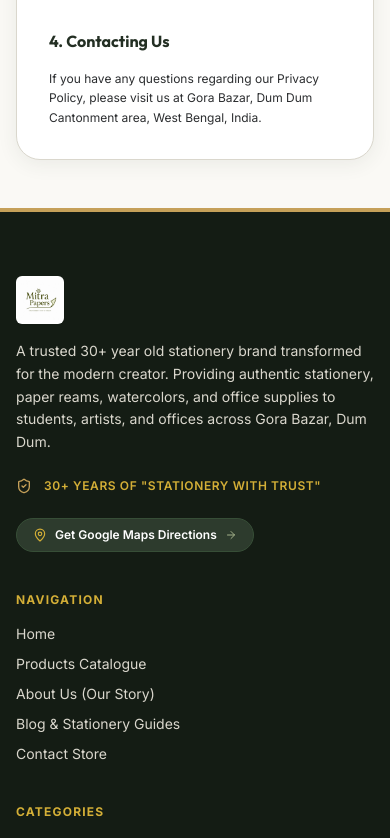
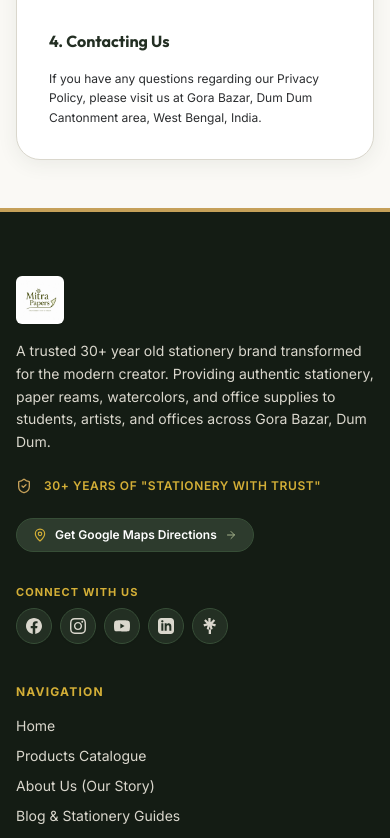
Before and after one commit to tejodeepmitraroy/Mitra-Papers, a Next.js app: page /privacy in a window 390 px wide. Shown: the part 976-1814 px from the top of the page. Built offline with nearby package versions, Linux system fonts and the light colour scheme.

Commit message:
feat: Add Google verification, fix mobile UI/UX map & modal, update social media links and clean mobile navigation

```diff
--- /dev/null
+++ b/public/google5cdbd0aa857315ca.html
@@ -0,0 +1 @@
+google-site-verification: google5cdbd0aa857315ca.html
--- a/src/app/layout.tsx
+++ b/src/app/layout.tsx
@@ -60,6 +60,9 @@
     index: true,
     follow: true,
   },
+  verification: {
+    google: "google5cdbd0aa857315ca.html",
+  },
 };
 
 export default function RootLayout({
--- a/src/components/FloatingCallButtons.tsx
+++ b/src/components/FloatingCallButtons.tsx
@@ -28,7 +28,7 @@
   if (!isVisible) return null;
 
   return (
-    <div className="fixed bottom-5 right-5 z-50 flex flex-col items-end gap-3 group">
+    <div className="fixed bottom-5 right-5 z-30 flex flex-col items-end gap-3 group">
 
       {/* Optional helper tooltip badge */}
       {showTooltip && (
--- a/src/components/Footer.tsx
+++ b/src/components/Footer.tsx
@@ -48,6 +48,79 @@
                 <span>Get Google Maps Directions</span>
                 <ArrowRight className="w-3 h-3 text-sage-300" />
               </a>
+            </div>
+
+            {/* Social Media Links */}
+            <div className="pt-4 space-y-2">
+              <span className="text-[11px] font-bold uppercase tracking-widest text-gold-400 block">
+                Connect With Us
+              </span>
+              <div className="flex items-center flex-wrap gap-2">
+                <a
+                  href={STORE_INFO.socialLinks.facebook}
+                  target="_blank"
+                  rel="noopener noreferrer"
+                  aria-label="Facebook"
+                  className="w-9 h-9 rounded-full bg-olive-900 border border-olive-700 text-sage-200 flex items-center justify-center hover:bg-[#1877F2] hover:border-[#1877F2] hover:text-white transition-all shadow-sm hover:scale-105"
+                  title="Follow on Facebook"
+                >
+                  <svg className="w-4 h-4 fill-current" viewBox="0 0 24 24">
+                    <path d="M24 12.073c0-6.627-5.373-12-12-12s-12 5.373-12 12c0 5.99 4.388 10.954 10.125 11.854v-8.385H7.078v-3.47h3.047V9.43c0-3.007 1.792-4.669 4.533-4.669 1.312 0 2.686.235 2.686.235v2.953H15.83c-1.491 0-1.956.925-1.956 1.874v2.25h3.328l-.532 3.47h-2.796v8.385C19.612 23.027 24 18.062 24 12.073z"/>
+                  </svg>
+                </a>
+
+                <a
+                  href={STORE_INFO.socialLinks.instagram}
+                  target="_blank"
+                  rel="noopener noreferrer"
+                  aria-label="Instagram"
+                  className="w-9 h-9 rounded-full bg-olive-900 border border-olive-700 text-sage-200 flex items-center justify-center hover:bg-[#E4405F] hover:border-[#E4405F] hover:text-white transition-all shadow-sm hover:scale-105"
+                  title="Follow on Instagram"
+                >
+                  <svg className="w-4 h-4 fill-current" viewBox="0 0 24 24">
+                    <path d="M12 2.163c3.204 0 3.584.012 4.85.07 3.252.148 4.771 1.691 4.919 4.919.058 1.265.069 1.645.069 4.849 0 3.205-.012 3.584-.069 4.849-.149 3.225-1.664 4.771-4.919 4.919-1.266.058-1.644.07-4.85.07-3.204 0-3.584-.012-4.849-.07-3.26-.149-4.771-1.699-4.919-4.92-.058-1.265-.07-1.644-.07-4.849 0-3.204.013-3.583.07-4.849.149-3.227 1.664-4.771 4.919-4.919 1.266-.057 1.645-.069 4.849-.069zm0-2.163c-3.259 0-3.667.014-4.947.072-4.358.2-6.78 2.618-6.98 6.98-.059 1.281-.073 1.689-.073 4.948 0 3.259.014 3.668.072 4.948.2 4.358 2.618 6.78 6.98 6.98 1.281.058 1.689.072 4.948.072 3.259 0 3.668-.014 4.948-.072 4.354-.2 6.782-2.618 6.979-6.98.059-1.28.073-1.689.073-4.948 0-3.259-.014-3.667-.072-4.947-.196-4.354-2.617-6.78-6.979-6.98-1.281-.059-1.69-.073-4.949-.073zm0 5.838c-3.403 0-6.162 2.759-6.162 6.162s2.759 6.163 6.162 6.163 6.162-2.759 6.162-6.163c0-3.403-2.759-6.162-6.162-6.162zm0 10.162c-2.209 0-4-1.79-4-4 0-2.209 1.791-4 4-4s4 1.791 4 4c0 2.21-1.791 4-4 4zm6.406-11.845c-.796 0-1.441.645-1.441 1.44s.645 1.44 1.441 1.44c.795 0 1.439-.645 1.439-1.44s-.644-1.44-1.439-1.44z"/>
+                  </svg>
+                </a>
+
+                <a
+                  href={STORE_INFO.socialLinks.youtube}
+                  target="_blank"
+                  rel="noopener noreferrer"
+                  aria-label="YouTube"
+                  className="w-9 h-9 rounded-full bg-olive-900 border border-olive-700 text-sage-200 flex items-center justify-center hover:bg-[#FF0000] hover:border-[#FF0000] hover:text-white transition-all shadow-sm hover:scale-105"
+                  title="Subscribe on YouTube"
+                >
+                  <svg className="w-4 h-4 fill-current" viewBox="0 0 24 24">
+                    <path d="M23.498 6.186a3.016 3.016 0 0 0-2.122-2.136C19.505 3.545 12 3.545 12 3.545s-7.505 0-9.377.505A3.017 3.017 0 0 0 .502 6.186C0 8.07 0 12 0 12s0 3.93.502 5.814a3.016 3.016 0 0 0 2.122 2.136c1.871.505 9.376.505 9.376.505s7.505 0 9.377-.505a3.015 3.015 0 0 0 2.122-2.136C24 15.93 24 12 24 12s0-3.93-.502-5.814zM9.545 15.568V8.432L15.818 12l-6.273 3.568z"/>
+                  </svg>
+                </a>
+
+                <a
+                  href={STORE_INFO.socialLinks.linkedin}
+                  target="_blank"
+                  rel="noopener noreferrer"
+                  aria-label="LinkedIn"
+                  className="w-9 h-9 rounded-full bg-olive-900 border border-olive-700 text-sage-200 flex items-center justify-center hover:bg-[#0A66C2] hover:border-[#0A66C2] hover:text-white transition-all shadow-sm hover:scale-105"
+                  title="Connect on LinkedIn"
+                >
+                  <svg className="w-4 h-4 fill-current" viewBox="0 0 24 24">
+                    <path d="M19 0h-14c-2.761 0-5 2.239-5 5v14c0 2.761 2.239 5 5 5h14c2.762 0 5-2.239 5-5v-14c0-2.761-2.238-5-5-5zm-11 19h-3v-11h3v11zm-1.5-12.268c-.966 0-1.75-.79-1.75-1.764s.784-1.764 1.75-1.764 1.75.79 1.75 1.764-.783 1.764-1.75 1.764zm13.5 12.268h-3v-5.604c0-3.368-4-3.113-4 0v5.604h-3v-11h3v1.765c1.396-2.586 7-2.777 7 2.476v6.759z"/>
+                  </svg>
+                </a>
+
+                <a
+                  href={STORE_INFO.socialLinks.linktree}
+                  target="_blank"
+                  rel="noopener noreferrer"
+                  aria-label="Linktree"
+                  className="w-9 h-9 rounded-full bg-olive-900 border border-olive-700 text-sage-200 flex items-center justify-center hover:bg-[#43E660] hover:border-[#43E660] hover:text-black transition-all shadow-sm hover:scale-105"
+                  title="Visit Linktree Profile"
+                >
+                  <svg className="w-4 h-4 fill-current" viewBox="0 0 24 24">
+                    <path d="M13.511 5.853l3.962-3.962 2.333 2.333-3.962 3.962 5.093 1.364-1.242 3.106-5.093-1.364 1.364 5.093-3.106 1.242-1.364-5.093-1.364 5.093-3.106-1.242 1.364-5.093-5.093 1.364-1.242-3.106 5.093-1.364-3.962-3.962 2.333-2.333 3.962 3.962v-5.853h3.429v5.853zm-3.429 11.233h3.429v6.914h-3.429v-6.914z"/>
+                  </svg>
+                </a>
+              </div>
             </div>
           </div>
 
--- a/src/components/Header.tsx
+++ b/src/components/Header.tsx
@@ -184,20 +184,6 @@
                   );
                 })}
               </nav>
-
-              {/* Store Motto & Trust Card */}
-              <div className="mt-8 p-4 rounded-xl bg-sage-100/70 border border-sage-200">
-                <div className="flex items-center gap-2 text-olive-800 font-bold text-xs">
-                  <span className="w-2 h-2 rounded-full bg-gold-500 animate-pulse" />
-                  <span>30+ Years Legacy</span>
-                </div>
-                <p className="text-xs text-olive-900 mt-1 italic font-serif">
-                  "Stationery With Trust"
-                </p>
-                <p className="text-[11px] text-charcoal-800 mt-1">
-                  Serving students, artists & offices in Gora Bazar, Dum Dum Cantonment.
-                </p>
-              </div>
             </div>
 
             {/* Mobile CTAs */}
--- a/src/data/storeInfo.ts
+++ b/src/data/storeInfo.ts
@@ -19,4 +19,11 @@
     hours: "11:00 AM - 3:00 PM & 6:00 PM - 11:00 PM (Mon - Sun)",
   },
   googleMapsUrl: "https://maps.google.com/?q=Mitra+Papers,+62/2,+Manujendra+Dutta+Rd,+Mahendra+Colony,+Gora+Bazar,+Rajbari,+Dum+Dum,+Kolkata,+North+Dumdum,+West+Bengal+700028",
+  socialLinks: {
+    facebook: "https://www.facebook.com/profile.php?id=61594708191831#",
+    instagram: "https://www.instagram.com/mitrapapersofficial/",
+    youtube: "https://youtube.com/@mitrapapers",
+    linkedin: "https://linkedin.com/company/mitrapapers",
+    linktree: "https://linktr.ee/mitrapapers",
+  },
 };
```
Also changed, not shown: src/app/contact/page.tsx (+29 -15 lines), src/components/EnquiryModal.tsx (+34 -22 lines).
